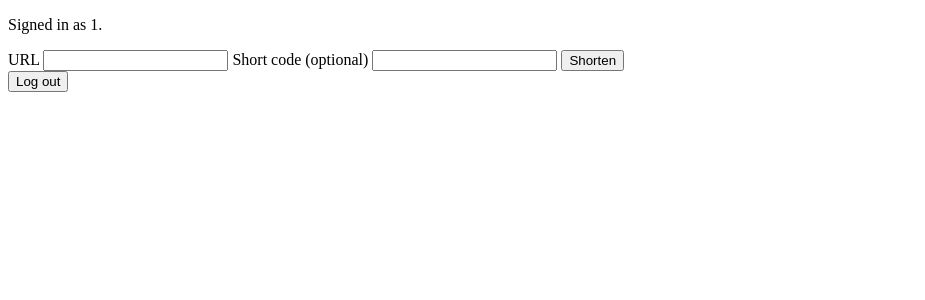
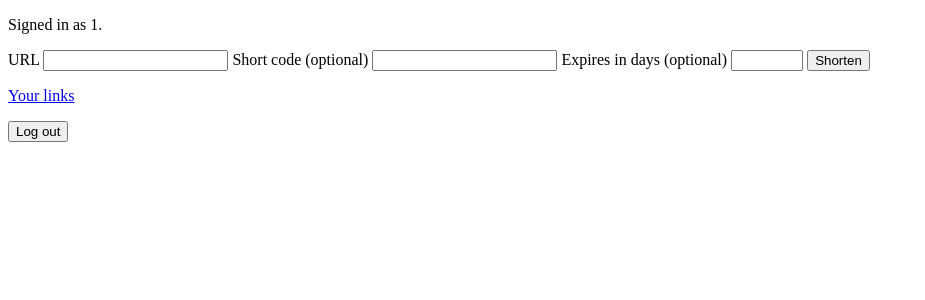
Before and after one commit to Lapikud/viide, a Flask app: page / in a window 1280 px wide. Shown: the top 300 px of the page, without its empty margins (0-925 px from the left). Run offline with Flask 3, Linux system fonts and the light colour scheme; a user stored in the database is signed in; parts of the project's set-up code (start-up, migrations or seed data) failed here and were passed over; some libraries are stand-ins or nearby versions.

Commit message:
add links page with qr and delete

```diff
--- a/src/viide/web/routes.py
+++ b/src/viide/web/routes.py
@@ -53,20 +53,45 @@ def logout() -> Response:
     return redirect(url_for("routes.login"))
 
 
-@routes.post("/links")
+@routes.route("/links", methods=["GET", "POST"])
 @login_required
-def shorten() -> Response:
+def handle_links() -> Response | str:
+    links = current_app.extensions["links"]
+    if request.method == "GET":
+        return render_template("links.html", links=links.owned_by(current_user.id))
+
     try:
-        link = current_app.extensions["links"].shorten(
+        link = links.shorten(
             request.form.get("src", ""),
             created_by=current_user.id,
-            dst=request.form.get("dst", "").strip() or None,
+            dst=request.form.get("dst"),
+            expires_in_days=request.form.get("expires_in_days"),
         )
     except LinkError as e:
         flash(str(e), "error")
     else:
-        flash(url_for("routes.follow", dst=link.dst, _external=True), "link")
+        flash(str(links.short_url(link.dst)), "link")
     return redirect(url_for("routes.index"))
+
+
+@routes.post("/links/<dst>/qr")
+@login_required
+def create_qr(dst: str) -> Response:
+    try:
+        current_app.extensions["links"].create_qr(dst, current_user.id)
+    except LinkError as e:
+        flash(str(e), "error")
+    return redirect(url_for("routes.handle_links"))
+
+
+@routes.post("/links/<dst>/delete")
+@login_required
+def delete_link(dst: str) -> Response:
+    try:
+        current_app.extensions["links"].delete(dst, current_user.id)
+    except LinkError as e:
+        flash(str(e), "error")
+    return redirect(url_for("routes.handle_links"))
 
 
 @routes.get("/<dst>")
--- a/src/viide/web/templates/index.html
+++ b/src/viide/web/templates/index.html
@@ -16,14 +16,17 @@
       {% endif %}
     {% endfor %}
   {% endwith %}
-  <form method="post" action="{{ url_for('routes.shorten') }}">
+  <form method="post" action="{{ url_for('routes.handle_links') }}">
     <input type="hidden" name="csrf_token" value="{{ csrf_token() }}">
     <label for="src">URL</label>
     <input id="src" name="src" type="url" required>
     <label for="dst">Short code (optional)</label>
     <input id="dst" name="dst" pattern="[A-Za-z0-9_-]+">
+    <label for="expires_in_days">Expires in days (optional)</label>
+    <input id="expires_in_days" name="expires_in_days" type="number" min="1" max="3650">
     <button type="submit">Shorten</button>
   </form>
+  <p><a href="{{ url_for('routes.handle_links') }}">Your links</a></p>
   <form method="post" action="{{ url_for('routes.logout') }}">
     <input type="hidden" name="csrf_token" value="{{ csrf_token() }}">
     <button type="submit">Log out</button>
```
Also changed, not shown: src/viide/web/templates/links.html (added, +43 -0 lines).
